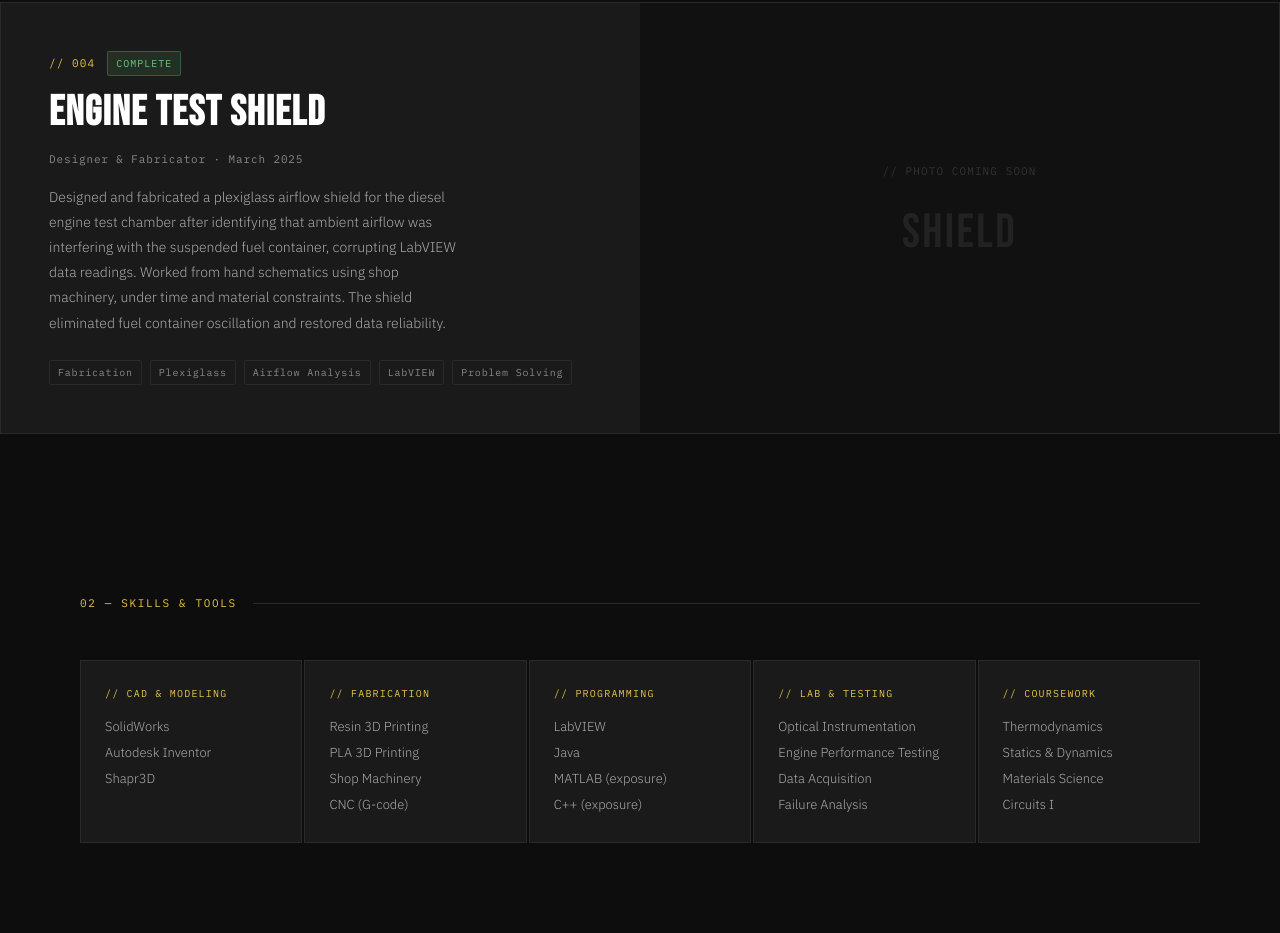
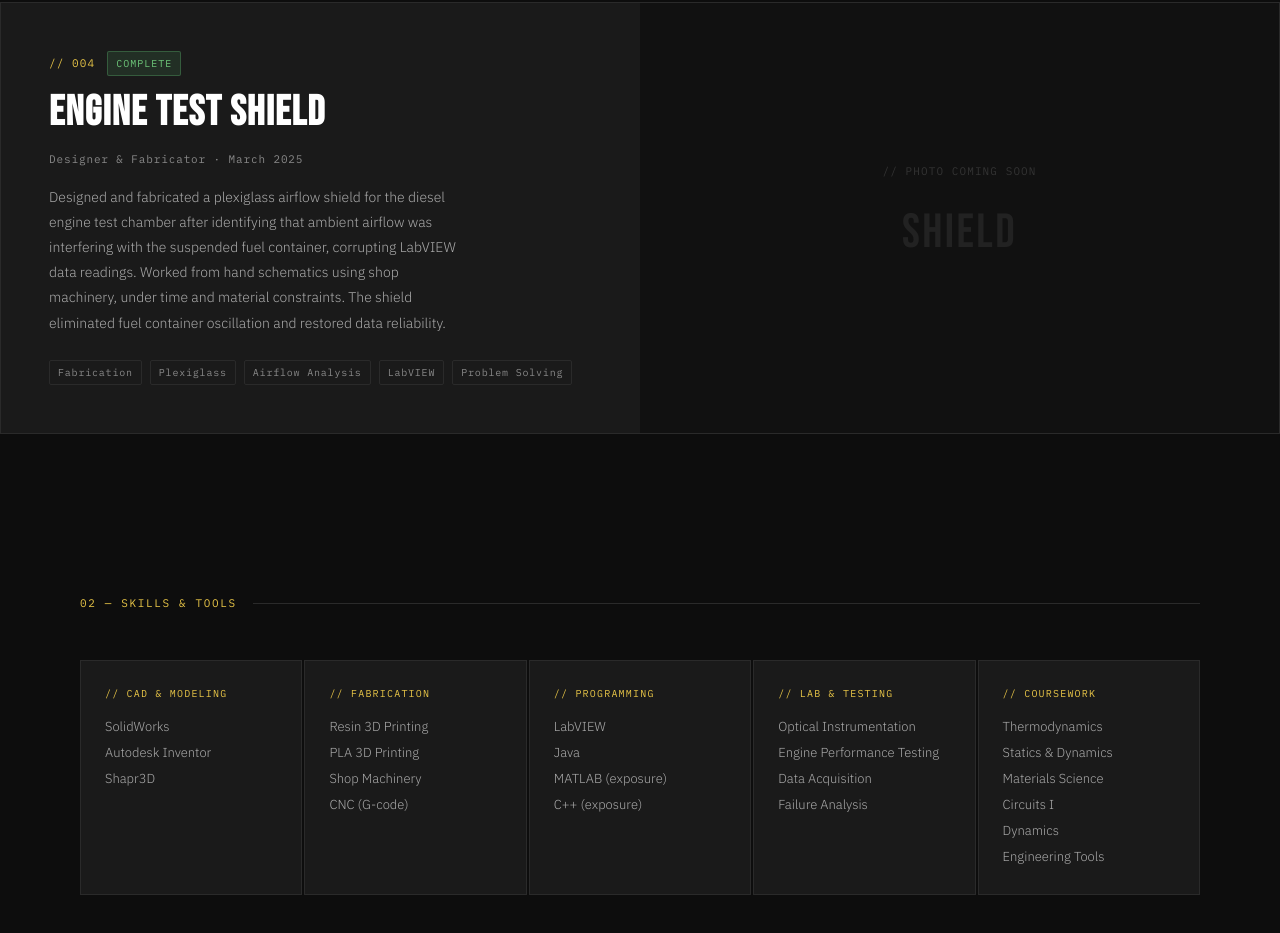
Before and after one commit to RaymondColon/RaymondColon, a plain HTML site: page index.html in a window 1280 px wide. Shown: the part 5020-5953 px from the top of the page. Drawn offline with Linux system fonts and the light colour scheme.

Commit message:
Update index.html

```diff
--- a/index.html
+++ b/index.html
@@ -678,6 +678,8 @@
           <li>Statics & Dynamics</li>
           <li>Materials Science</li>
           <li>Circuits I</li>
+          <li>Dynamics</li>
+          <li>Engineering Tools</li>
         </ul>
       </div>
     </div>
```
